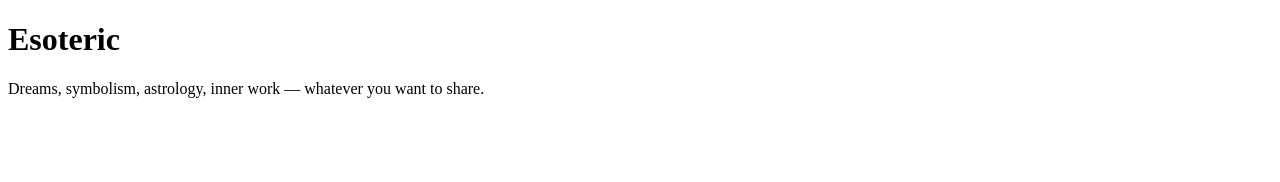
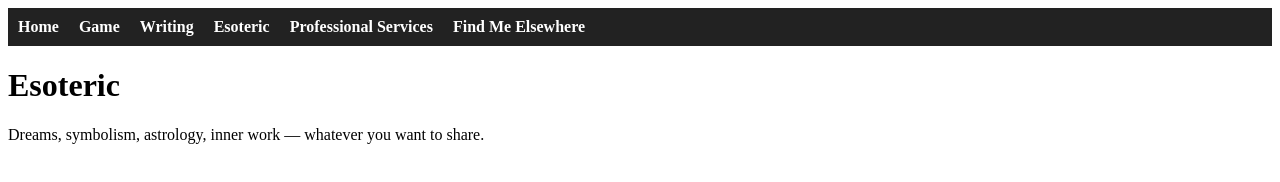
Before and after one commit to Idreamofthought/idreamofthought.github.io, a website: page public/esoteric/index.html in a window 1280 px wide. Drawn offline with Linux system fonts and the light colour scheme.

Commit message:
Add navigation bar and styles to index.html
Added a navigation bar and styling to the index page.

```diff
--- a/public/esoteric/index.html
+++ b/public/esoteric/index.html
@@ -5,6 +5,38 @@
   <title>Esoteric</title>
 </head>
 <body>
+  <nav class="navbar">
+  <ul>
+    <li><a href="/">Home</a></li>
+    <li><a href="/game/">Game</a></li>
+    <li><a href="/writing/">Writing</a></li>
+    <li><a href="/esoteric/">Esoteric</a></li>
+    <li><a href="/services/">Professional Services</a></li>
+    <li><a href="/elsewhere/">Find Me Elsewhere</a></li>
+  </ul>
+</nav>
+
+<style>
+  .navbar {
+    background: #222;
+    padding: 10px;
+  }
+  .navbar ul {
+    list-style: none;
+    margin: 0;
+    padding: 0;
+    display: flex;
+    gap: 20px;
+  }
+  .navbar a {
+    color: white;
+    text-decoration: none;
+    font-weight: bold;
+  }
+  .navbar a:hover {
+    text-decoration: underline;
+  }
+</style>
   <h1>Esoteric</h1>
   <p>Dreams, symbolism, astrology, inner work — whatever you want to share.</p>
 </body>
```
